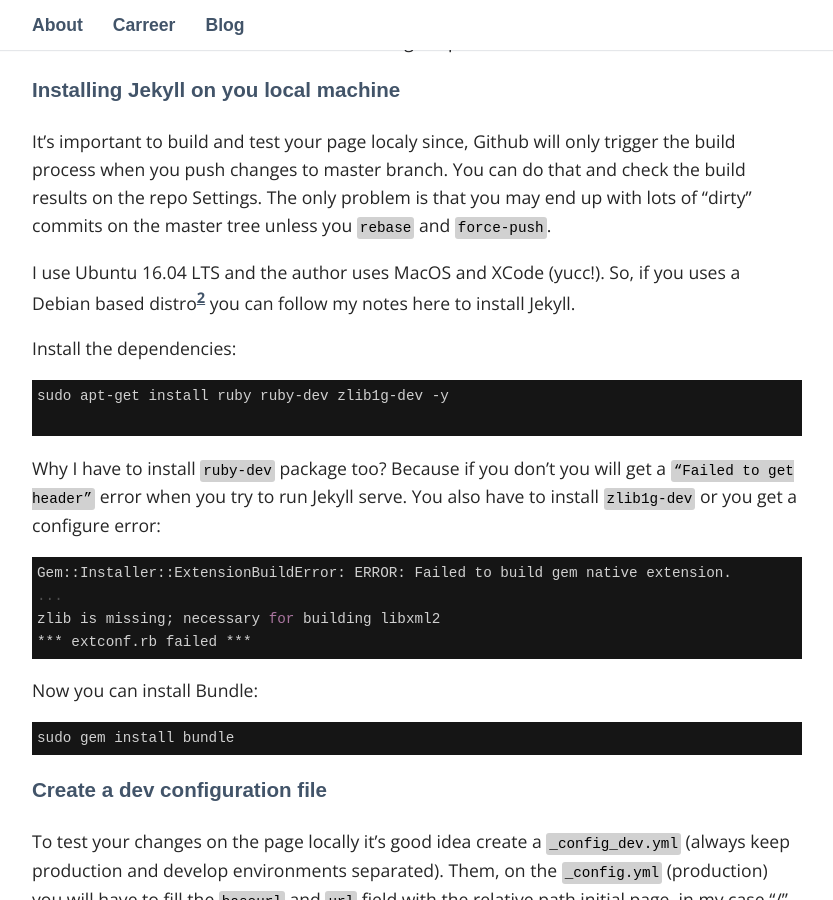
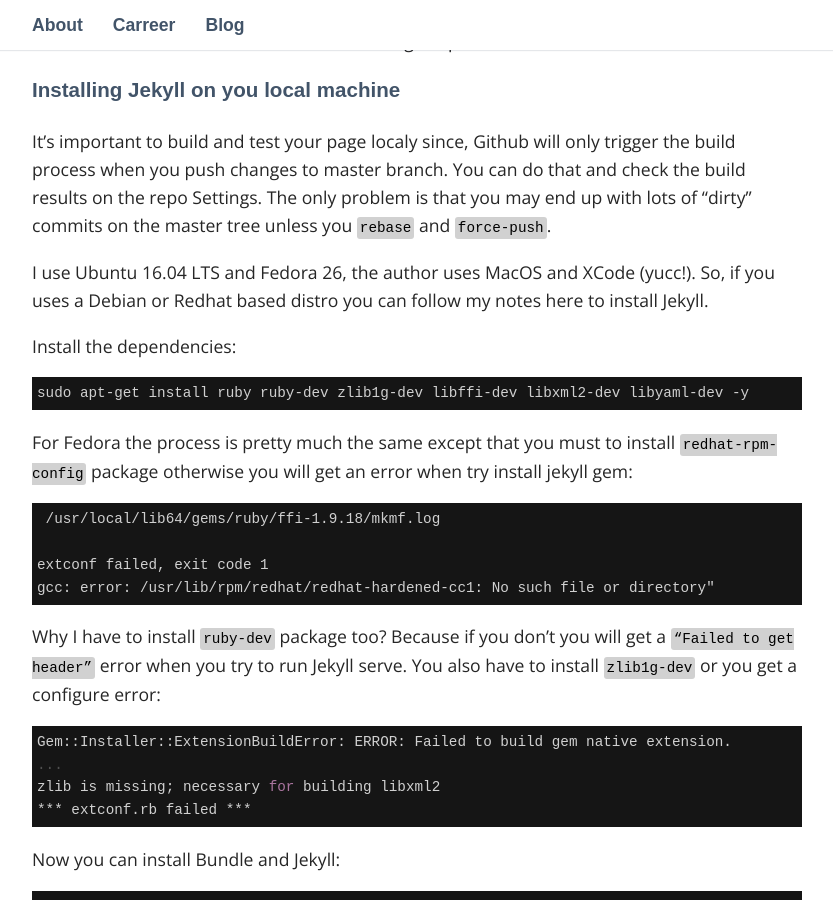
Before and after one commit to racardoso/racardoso.github.io, a Jekyll site: the page built from _posts/2017-11-10-welcome-to-my-blog.md, in a window 1280 px wide and 900 px high, scrolled down 2006 px. Shown: the whole window, without its empty margins (223-1056 px from the left). Built offline with Jekyll 4.4.1, drawn with Linux system fonts in a browser that asks for light colours; some web fonts are replaced; some of the changed text lies outside the part shown.

Commit message:
Update welcome blog post.
Updated with some notes about install Jekyll on Fedora 26 *RedHat.

````diff
--- a/_posts/2017-11-10-welcome-to-my-blog.md
+++ b/_posts/2017-11-10-welcome-to-my-blog.md
@@ -31,13 +31,21 @@ After that I've started with some Jekyll templates offered by the Github setting
 
 It's important to build and test your page localy since, Github will only trigger the build process when you push changes to master branch. You can do that and check the build results on the repo Settings. The only problem is that you may end up with lots of "dirty" commits on the master tree unless you *rebase* and *force-push*.
 
-I use Ubuntu 16.04 LTS and the author uses MacOS and XCode (yucc!). So, if you uses a Debian based distro[^2] you can follow my notes here to install Jekyll.
+I use Ubuntu 16.04 LTS and Fedora 26, the author uses MacOS and XCode (yucc!). So, if you uses a Debian or Redhat based distro you can follow my notes here to install Jekyll.
 
 Install the dependencies:
 
 ```console
-sudo apt-get install ruby ruby-dev zlib1g-dev -y
+sudo apt-get install ruby ruby-dev zlib1g-dev libffi-dev libxml2-dev libyaml-dev -y
+```
 
+For Fedora the process is pretty much the same except that you must to install *redhat-rpm-config* package otherwise you will get an error when try install jekyll gem:
+
+```console
+ /usr/local/lib64/gems/ruby/ffi-1.9.18/mkmf.log
+
+extconf failed, exit code 1
+gcc: error: /usr/lib/rpm/redhat/redhat-hardened-cc1: No such file or directory"
 ```
 
 Why I have to install *ruby-dev* package too? Because if you don't you will get a *"Failed to get header"* error when you try to run Jekyll serve. You also have to install *zlib1g-dev* or you get a configure error:
@@ -50,11 +58,19 @@ zlib is missing; necessary for building libxml2
 *** extconf.rb failed ***
 ```
 
-Now you can install Bundle:
+Now you can install Bundle and Jekyll:
 
 ```console
-sudo gem install bundle
+sudo gem install bundle jekyll
 ```
+
+Then on the project root folder you must run:
+
+```console
+bundle install
+```
+
+This will install all bundle dependencies. That's it, to create your github pages.
 
 ### Create a dev configuration file
 
@@ -74,10 +90,10 @@ Jekyll is a nice static web page generator. With only few minutes I was able to
 
 * * *
 
-**Notes:**
+### Notes:
 
 [^1]: Jekyll allows to select other markdown type. By default it uses [kramdown][https://kramdown.gettalong.org/quickref.html]. I am stick with the default for now.
-[^2]: I've tested it on a Debian based distro bt, I guess the process will be pretty much the same on other Linux distros.
+
 
 [markdown_site]: https://github.com/adam-p/markdown-here/wiki/Markdown-Cheatsheet
 [jekyll_page]: https://jekyllrb.com/
````
Also changed, not shown: other parts of _posts/2017-11-10-welcome-to-my-blog.md (+1 -1 lines).
